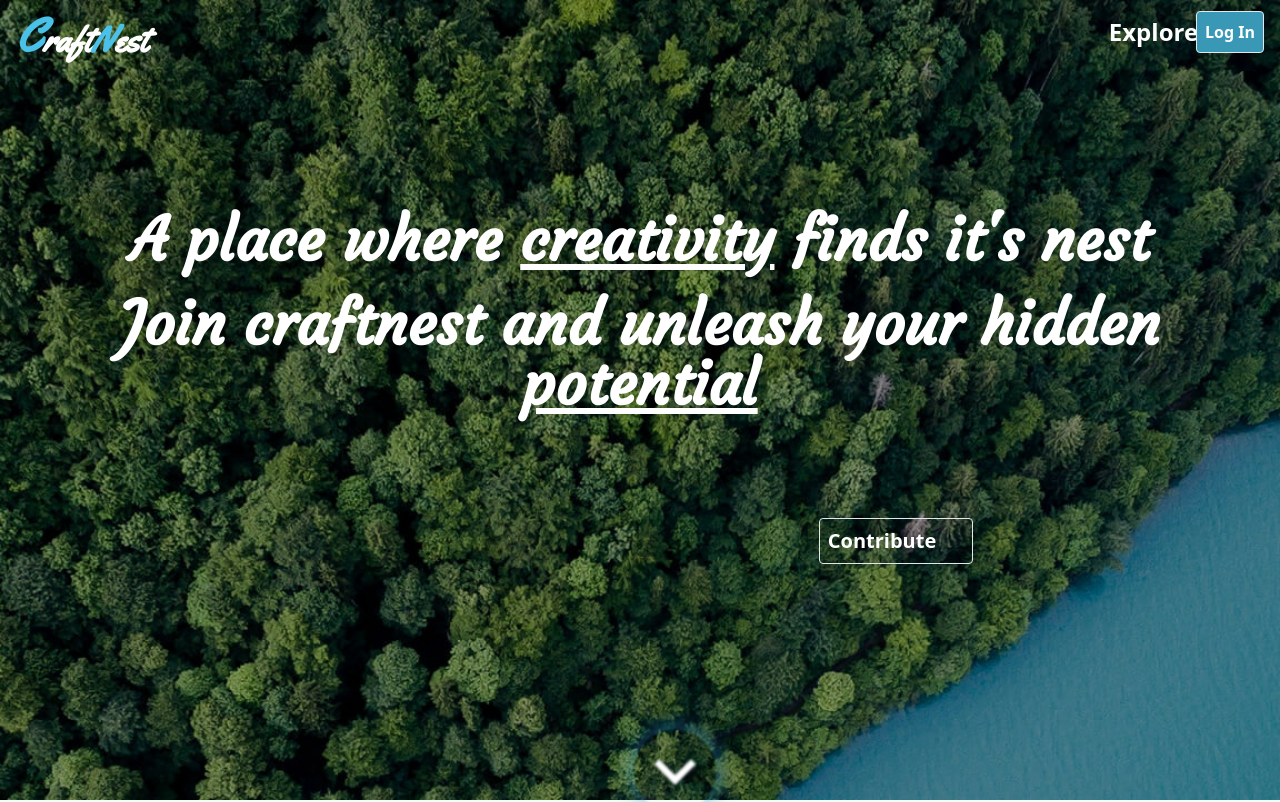
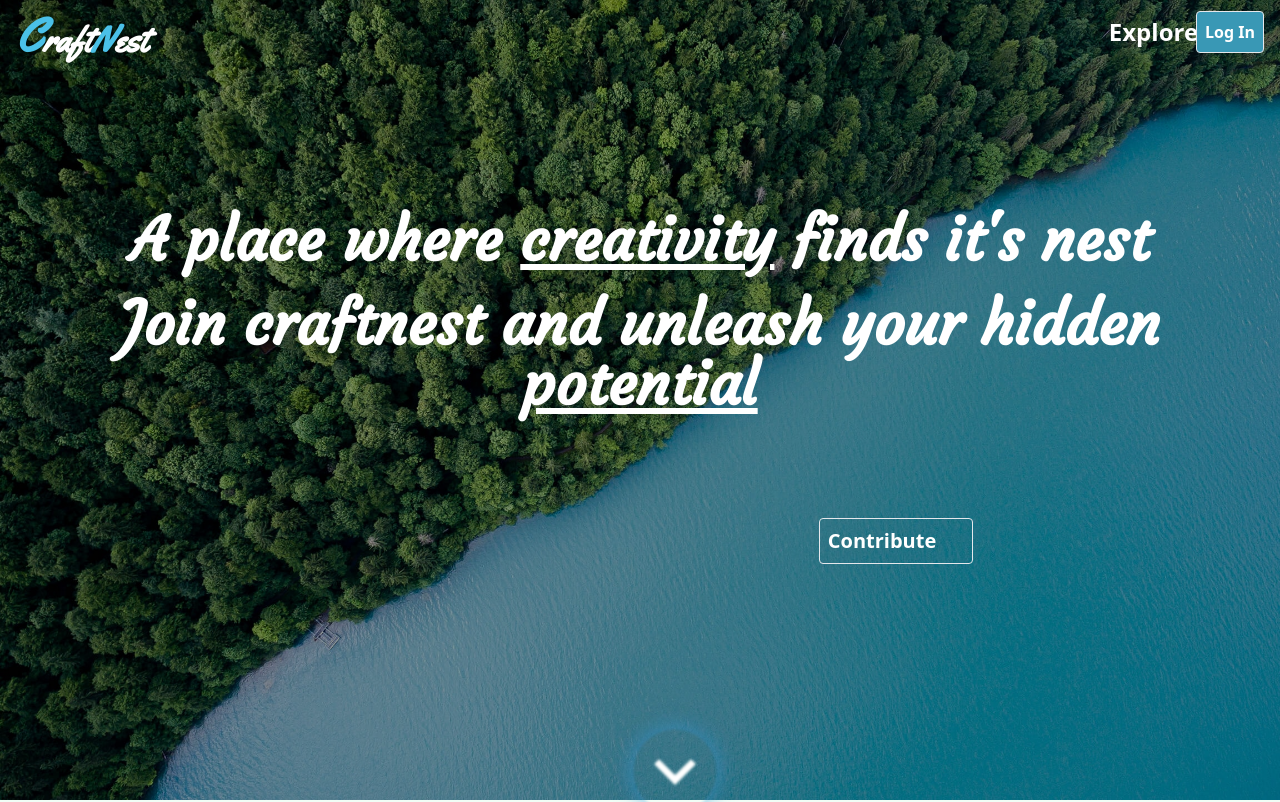
Before and after one commit to neeru0713/CraftNest, a React (Create React App) app: page / in a window 1280 px wide. Shown: the top 802 px of the page. Built offline with nearby package versions, Linux system fonts and the light colour scheme; no server answers; some icons are missing; a web font is replaced by a local one.

Commit message:
landing page style changes

```diff
--- a/src/App.css
+++ b/src/App.css
@@ -181,17 +181,33 @@ background: linear-gradient(to top, #4e7e8a, #E6DADA); /* W3C, IE 10+/ Edge, Fir
   z-index: 3;
 }
 
+
 .landing-page-container {
   position: relative;
-  height: 200vh;
+
 }
+
+@media only screen and (max-width: 1600px){
+  .landing-page-container {
+    height: 200vh;
+  }
+}
+
+
+/* @media(max-width: 1600px){
+  .landing-page-container {
+
+    height: 200vh;
+  }
+}  */
+
 
 .landing-image {
   background-image: url('./newbg.jpg'); /* Replace 'path/to/your-background-image.jpg' with the actual path to your background image */
   background-size: cover;
   background-position: center;
   width: 100%;
-  height: 100%;
+  height: 50%;
   position: absolute;
   z-index: -1;
 }
```
